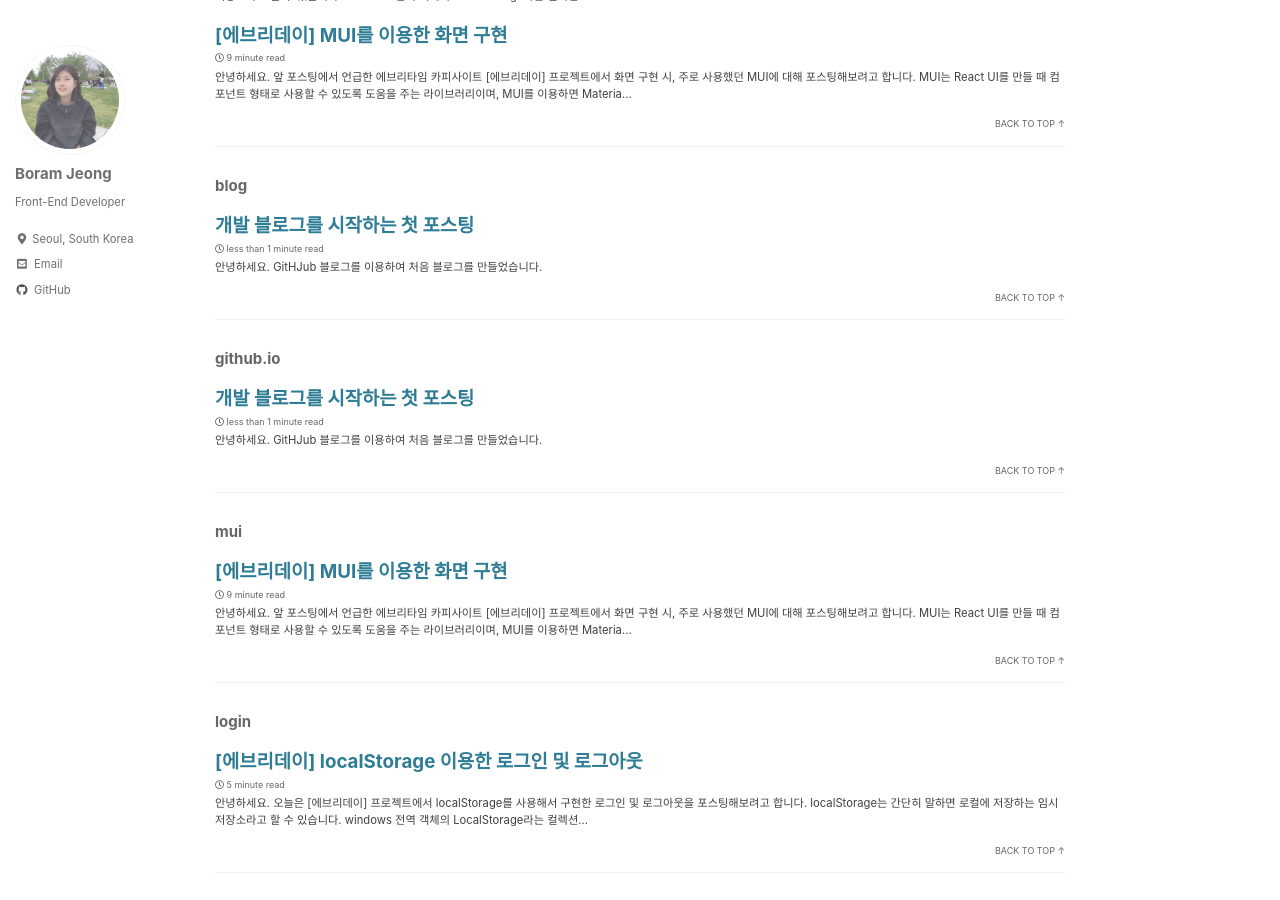
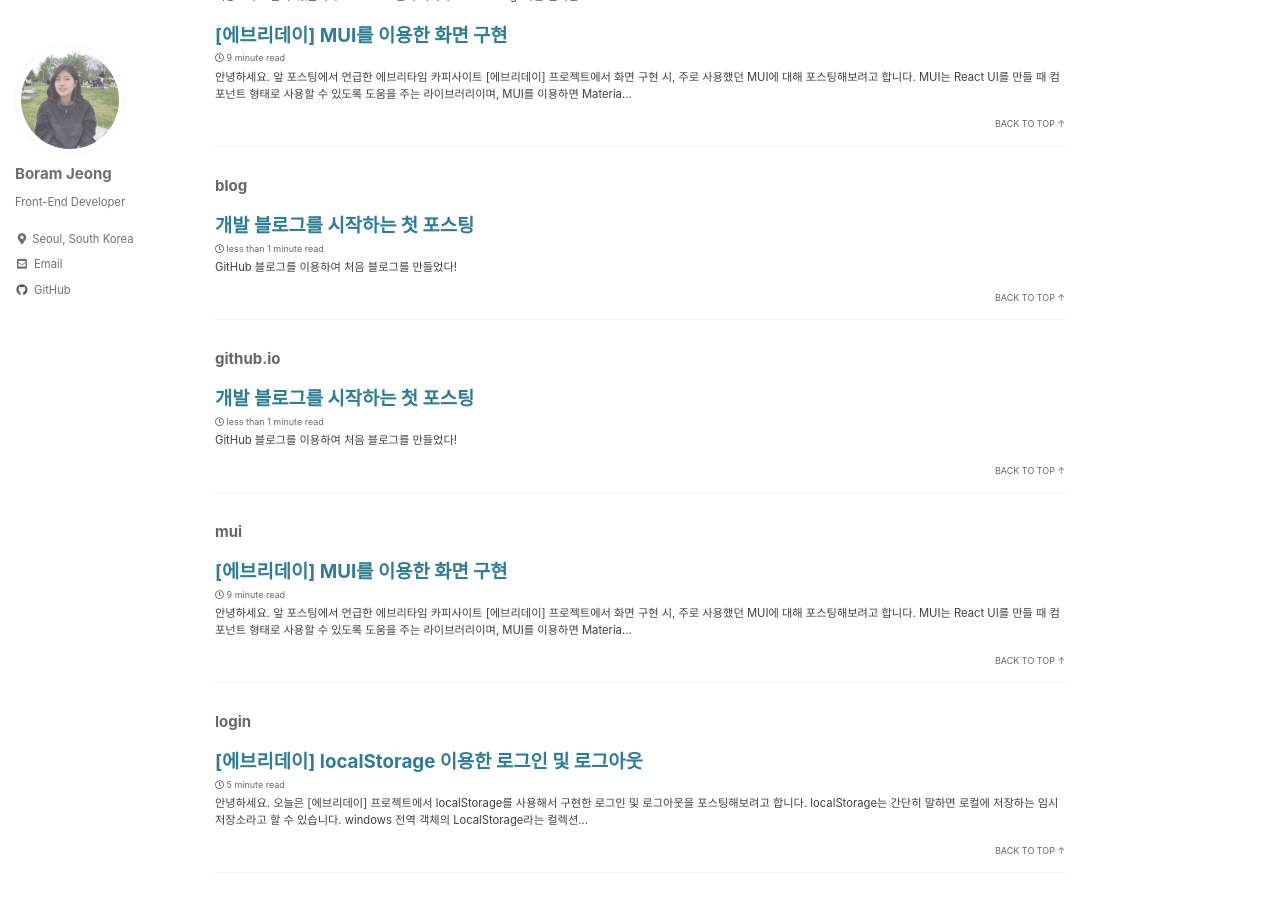
Before and after one commit to bo-ram-jeong/bo-ram-jeong.github.io, a Jekyll site: the page built from _pages/tag_archive.md, in a window 1280 px wide and 900 px high, scrolled down 848 px. Built offline with Jekyll 4.4.1, drawn with Linux system fonts in a browser that asks for light colours; cached includes are drawn as plain includes; part of the change alters nothing that is shown.

Commit message:
Update 2022-08-11-first.md

```diff
--- a/_posts/2022-08-11-first.md
+++ b/_posts/2022-08-11-first.md
@@ -11,16 +11,10 @@ published: true
 ---
 
 <br/>
-안녕하세요.
-<br/>GitHJub 블로그를 이용하여 처음 블로그를 만들었습니다.
+<br/>GitHub 블로그를 이용하여 처음 블로그를 만들었다!
 
-최근 4.1-7.31 기간동안 백엔드 개발자로 취업준비 중인 친구와 '에브리타임' 카피사이트 프로젝트 <a href="https://github.com/ram-yeon/everyday">[에브리데이]</a>를 진행하였고,
-<br/>현재는 또 다른 개인 프로젝트들을 진행하며 공부를 하고 있습니다.
-
-에브리데이 프로젝트를 진행하면서 겪은 오류들 또는 다시 되짚어보고 싶은 기능 및 코드들을 정리할 예정이며,
-<br/>앞으로 진행할 모든 개발 공부에 대해서도 블로그를 쓰면서 되짚어보며 의미 있는 블로그를 만들 예정입니다!
+지난 4.1-7.31 기간동안 백엔드 개발자로 취업준비 중인 친구와 사이드 프로젝트로 '에브리타임' 사이트를 똑같이 구현해보는 프로젝트 <a href="https://github.com/ram-yeon/everyday">[에브리데이]</a>를 진행하였다.
+<br/>에브리데이 프로젝트를 진행하면서 겪은 오류들 또는 다시 되짚어보고 싶은 기능 및 코드들을 블로그에 정리할 예정이며, 앞으로 진행할 모든 개발 공부에 대해서도 블로그를 쓰면서 되짚어보며 의미 있는 블로그를 만들어 보려고 한다.
 
 
-> " I will run with the goal of steady diligence<br/>
-Watch me grow in the future! "<br/>
-:balloon: 나의 다짐 중
+> " The secret of getting ahead is getting started " - Mark Twain -
```
